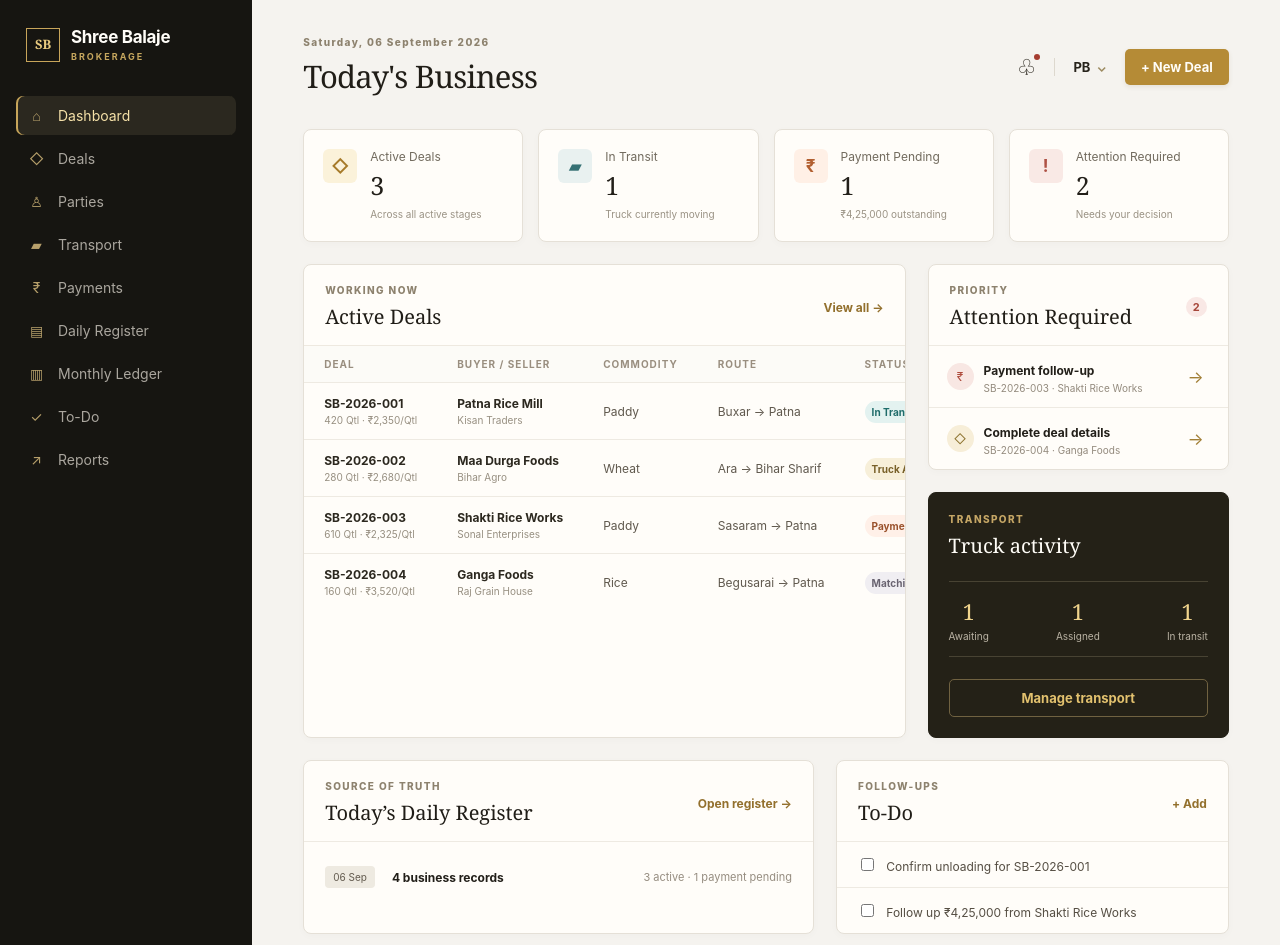
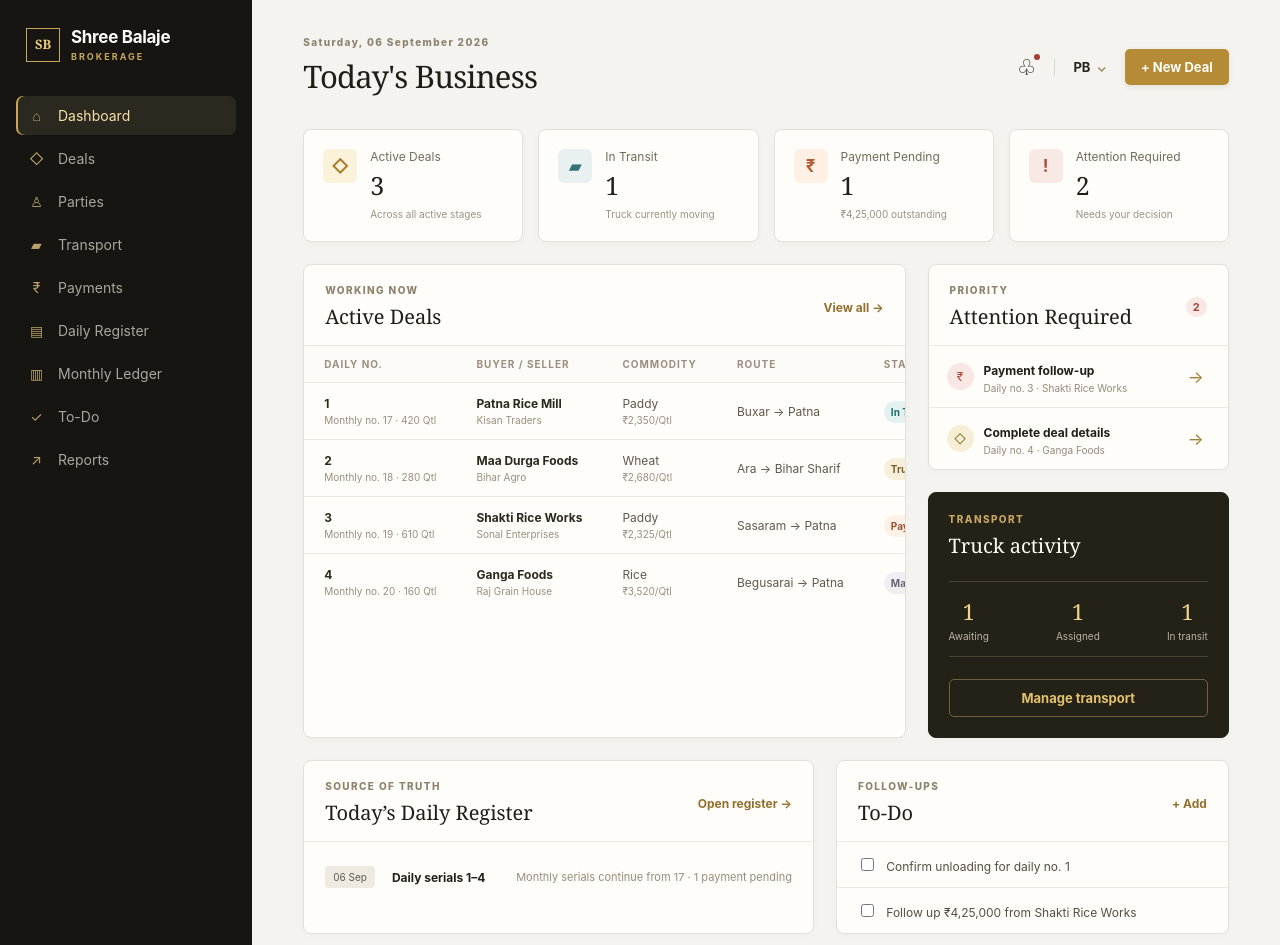
Before and after one commit to Pawankumar-official/Shree-Balaje-Broker, a React (Vite) app: page / in a window 1280 px wide. Shown: the top 945 px of the page. Built offline with nearby package versions, Linux system fonts and the light colour scheme.

Commit message:
feat: add daily and monthly deal serials

```diff
--- a/src/App.tsx
+++ b/src/App.tsx
@@ -6,6 +6,9 @@ type DealStage = 'Matching' | 'Truck Assigned' | 'In Transit' | 'Delivered' | 'P
 
 type Deal = {
   id: string
+  dealDate: string
+  dailySerial: number
+  monthlySerial: number
   buyer: string
   seller: string
   commodity: string
@@ -21,10 +24,10 @@ type Deal = {
 const stages: DealStage[] = ['Matching', 'Truck Assigned', 'In Transit', 'Delivered', 'Payment Pending', 'Closed']
 
 const initialDeals: Deal[] = [
-  { id: 'SB-2026-001', buyer: 'Patna Rice Mill', seller: 'Kisan Traders', commodity: 'Paddy', quantity: 420, rate: 2350, route: 'Buxar → Patna', stage: 'In Transit', truck: 'BR 01 GK 4821', due: 0, expectedPayment: '08 Sep 2026' },
-  { id: 'SB-2026-002', buyer: 'Maa Durga Foods', seller: 'Bihar Agro', commodity: 'Wheat', quantity: 280, rate: 2680, route: 'Ara → Bihar Sharif', stage: 'Truck Assigned', truck: 'BR 21 GA 7612', due: 0, expectedPayment: '09 Sep 2026' },
-  { id: 'SB-2026-003', buyer: 'Shakti Rice Works', seller: 'Sonal Enterprises', commodity: 'Paddy', quantity: 610, rate: 2325, route: 'Sasaram → Patna', stage: 'Payment Pending', due: 425000, expectedPayment: '04 Sep 2026' },
-  { id: 'SB-2026-004', buyer: 'Ganga Foods', seller: 'Raj Grain House', commodity: 'Rice', quantity: 160, rate: 3520, route: 'Begusarai → Patna', stage: 'Matching', due: 0, expectedPayment: '12 Sep 2026' },
+  { id: 'record-17', dealDate: '2026-09-06', dailySerial: 1, monthlySerial: 17, buyer: 'Patna Rice Mill', seller: 'Kisan Traders', commodity: 'Paddy', quantity: 420, rate: 2350, route: 'Buxar → Patna', stage: 'In Transit', truck: 'BR 01 GK 4821', due: 0, expectedPayment: '08 Sep 2026' },
+  { id: 'record-18', dealDate: '2026-09-06', dailySerial: 2, monthlySerial: 18, buyer: 'Maa Durga Foods', seller: 'Bihar Agro', commodity: 'Wheat', quantity: 280, rate: 2680, route: 'Ara → Bihar Sharif', stage: 'Truck Assigned', truck: 'BR 21 GA 7612', due: 0, expectedPayment: '09 Sep 2026' },
+  { id: 'record-19', dealDate: '2026-09-06', dailySerial: 3, monthlySerial: 19, buyer: 'Shakti Rice Works', seller: 'Sonal Enterprises', commodity: 'Paddy', quantity: 610, rate: 2325, route: 'Sasaram → Patna', stage: 'Payment Pending', due: 425000, expectedPayment: '04 Sep 2026' },
+  { id: 'record-20', dealDate: '2026-09-06', dailySerial: 4, monthlySerial: 20, buyer: 'Ganga Foods', seller: 'Raj Grain House', commodity: 'Rice', quantity: 160, rate: 3520, route: 'Begusarai → Patna', stage: 'Matching', due: 0, expectedPayment: '12 Sep 2026' },
 ]
 
 const money = new Intl.NumberFormat('en-IN', { style: 'currency', currency: 'INR', maximumFractionDigits: 0 })
@@ -50,9 +53,14 @@ function App() {
   const createDeal = (event: FormEvent<HTMLFormElement>) => {
     event.preventDefault()
     const form = new FormData(event.currentTarget)
-    const nextNumber = String(deals.length + 1).padStart(3, '0')
+    const dealDate = '2026-09-06'
+    const sameDayDeals = deals.filter((deal) => deal.dealDate === dealDate)
+    const sameMonthDeals = deals.filter((deal) => deal.dealDate.slice(0, 7) === dealDate.slice(0, 7))
     const newDeal: Deal = {
-      id: `SB-2026-${nextNumber}`,
+      id: `record-${Date.now()}`,
+      dealDate,
+      dailySerial: Math.max(0, ...sameDayDeals.map((deal) => deal.dailySerial)) + 1,
+      monthlySerial: Math.max(0, ...sameMonthDeals.map((deal) => deal.monthlySerial)) + 1,
       buyer: String(form.get('buyer')),
       seller: String(form.get('seller')),
       commodity: String(form.get('commodity')),
@@ -63,9 +71,9 @@ function App() {
       due: 0,
       expectedPayment: String(form.get('expectedPayment')) || 'Not set',
     }
-    setDeals((current) => [newDeal, ...current])
+    setDeals((current) => [...current, newDeal])
     setDealFormOpen(false)
-    setToast(`${newDeal.id} created in Matching. Add transport and payments when known.`)
+    setToast(`Daily no. ${newDeal.dailySerial} / monthly no. ${newDeal.monthlySerial} created in Matching.`)
   }
 
   const attentionDeals = deals.filter((deal) => deal.stage === 'Matching' || deal.stage === 'Payment Pending')
@@ -102,22 +110,22 @@ function App() {
         <section className="content-grid">
           <div className="panel active-deals">
             <div className="panel-heading"><div><p className="eyebrow">WORKING NOW</p><h2>Active Deals</h2></div><button className="text-button" onClick={() => setActiveNav('Deals')}>View all →</button></div>
-            <div className="table-wrap"><table><thead><tr><th>Deal</th><th>Buyer / Seller</th><th>Commodity</th><th>Route</th><th>Status</th><th></th></tr></thead><tbody>
-              {deals.slice(0, 5).map((deal) => <tr key={deal.id}><td><strong>{deal.id}</strong><small>{deal.quantity} Qtl · {money.format(deal.rate)}/Qtl</small></td><td><strong>{deal.buyer}</strong><small>{deal.seller}</small></td><td>{deal.commodity}</td><td>{deal.route}</td><td><span className={`status status-${deal.stage.toLowerCase().replace(' ', '-')}`}>{deal.stage}</span></td><td><select value={deal.stage} aria-label={`Update stage for ${deal.id}`} onChange={(event) => updateStage(deal.id, event.target.value as DealStage)}>{stages.map((stage) => <option key={stage}>{stage}</option>)}</select></td></tr>)}
+            <div className="table-wrap"><table><thead><tr><th>Daily No.</th><th>Buyer / Seller</th><th>Commodity</th><th>Route</th><th>Status</th><th></th></tr></thead><tbody>
+              {deals.slice(0, 5).map((deal) => <tr key={deal.id}><td><strong>{deal.dailySerial}</strong><small>Monthly no. {deal.monthlySerial} · {deal.quantity} Qtl</small></td><td><strong>{deal.buyer}</strong><small>{deal.seller}</small></td><td>{deal.commodity}<small>{money.format(deal.rate)}/Qtl</small></td><td>{deal.route}</td><td><span className={`status status-${deal.stage.toLowerCase().replace(' ', '-')}`}>{deal.stage}</span></td><td><select value={deal.stage} aria-label={`Update stage for daily deal number ${deal.dailySerial}`} onChange={(event) => updateStage(deal.id, event.target.value as DealStage)}>{stages.map((stage) => <option key={stage}>{stage}</option>)}</select></td></tr>)}
             </tbody></table></div>
           </div>
 
           <aside className="side-panels">
             <section className="panel attention"><div className="panel-heading"><div><p className="eyebrow">PRIORITY</p><h2>Attention Required</h2></div><span className="attention-count">{attentionDeals.length}</span></div>
-              {attentionDeals.slice(0, 3).map((deal) => <div className="attention-row" key={deal.id}><span className={deal.stage === 'Payment Pending' ? 'attention-icon overdue' : 'attention-icon'}>{deal.stage === 'Payment Pending' ? '₹' : '◇'}</span><div><strong>{deal.stage === 'Payment Pending' ? 'Payment follow-up' : 'Complete deal details'}</strong><p>{deal.id} · {deal.buyer}</p></div><button onClick={() => setToast(`Opening ${deal.id} is the next workflow step.`)}>→</button></div>)}
+              {attentionDeals.slice(0, 3).map((deal) => <div className="attention-row" key={deal.id}><span className={deal.stage === 'Payment Pending' ? 'attention-icon overdue' : 'attention-icon'}>{deal.stage === 'Payment Pending' ? '₹' : '◇'}</span><div><strong>{deal.stage === 'Payment Pending' ? 'Payment follow-up' : 'Complete deal details'}</strong><p>Daily no. {deal.dailySerial} · {deal.buyer}</p></div><button onClick={() => setToast(`Daily deal no. ${deal.dailySerial} is the next workflow step.`)}>→</button></div>)}
             </section>
             <section className="panel transport-card"><div><p className="eyebrow">TRANSPORT</p><h2>Truck activity</h2></div><div className="transport-stats"><span><strong>{deals.filter((deal) => deal.stage === 'Matching').length}</strong> Awaiting</span><span><strong>{deals.filter((deal) => deal.stage === 'Truck Assigned').length}</strong> Assigned</span><span><strong>{summary.transit}</strong> In transit</span></div><button className="secondary-button" onClick={() => setActiveNav('Transport')}>Manage transport</button></section>
           </aside>
         </section>
 
         <section className="bottom-grid">
-          <div className="panel register"><div className="panel-heading"><div><p className="eyebrow">SOURCE OF TRUTH</p><h2>Today’s Daily Register</h2></div><button className="text-button" onClick={() => setActiveNav('Daily Register')}>Open register →</button></div><div className="register-row"><span>06 Sep</span><strong>{deals.length} business records</strong><p>{summary.active} active · {summary.paymentPending} payment pending</p></div></div>
-          <div className="panel todo"><div className="panel-heading"><div><p className="eyebrow">FOLLOW-UPS</p><h2>To-Do</h2></div><button className="text-button">+ Add</button></div><label><input type="checkbox"/> Confirm unloading for SB-2026-001</label><label><input type="checkbox"/> Follow up ₹4,25,000 from Shakti Rice Works</label></div>
+          <div className="panel register"><div className="panel-heading"><div><p className="eyebrow">SOURCE OF TRUTH</p><h2>Today’s Daily Register</h2></div><button className="text-button" onClick={() => setActiveNav('Daily Register')}>Open register →</button></div><div className="register-row"><span>06 Sep</span><strong>Daily serials 1–{deals.length}</strong><p>Monthly serials continue from 17 · {summary.paymentPending} payment pending</p></div></div>
+          <div className="panel todo"><div className="panel-heading"><div><p className="eyebrow">FOLLOW-UPS</p><h2>To-Do</h2></div><button className="text-button">+ Add</button></div><label><input type="checkbox"/> Confirm unloading for daily no. 1</label><label><input type="checkbox"/> Follow up ₹4,25,000 from Shakti Rice Works</label></div>
         </section>
       </main>
 
```
Also changed, not shown: 2 other files (tests, documents, lock files or other folders).
